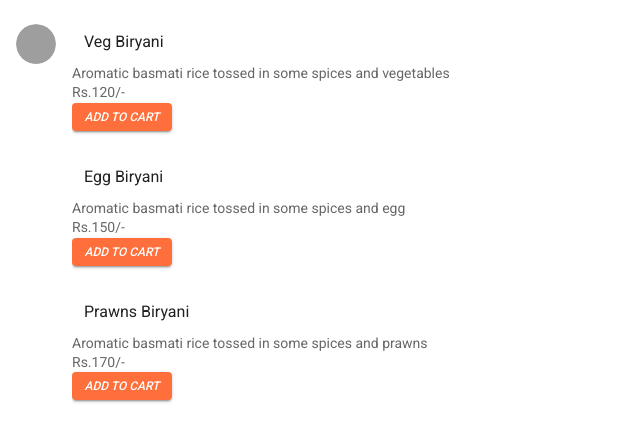
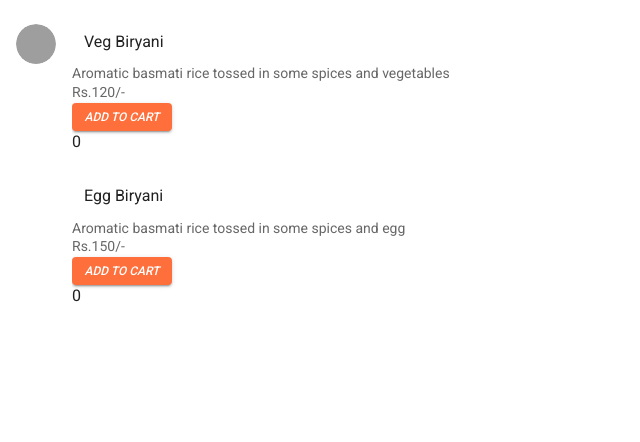
Before and after one commit to anushasanyamkamat/Dreamland-restaurant, a Vue app: page / in a window 1280 px wide. Shown: the top 442 px of the page, without its empty margins (0-640 px from the left). Built offline with nearby package versions, Linux system fonts and the light colour scheme; grey boxes are pictures that could not be loaded.

Commit message:
display individual  product quantity

```diff
--- a/src/components/Counter.vue
+++ b/src/components/Counter.vue
@@ -3,7 +3,7 @@
         <v-btn dark
             small
             color="#ff6f3c"
-            v-if="this.count===0"
+            v-if="this.counter===0"
             @click="increase">
             <v-icon dense xSmall>
             Add to Cart
@@ -17,8 +17,8 @@
                     mdi-minus
                  </v-icon>
             </v-btn>
-            {{count}}
-            <v-btn :disabled="this.count>=10"
+            {{counter}}
+            <v-btn :disabled="this.counter>=10"
                  @click="increase"
                  color="orange"
                  class="mx-2"
@@ -28,25 +28,19 @@
                     mdi-plus
                  </v-icon>
             </v-btn>
-
-            <!-- <button @click="decrease">-</button>
-                {{ count }}
-            <button :disabled="isActive" @click="increase">+</button> -->
         </div>
 
     </div>
+
 </template>
 
 <script>
 export default {
     name: 'Counter',
-    props: {
-        msg: String
-
-    },
+    props: ['count'],
     data: function() {
         return{
-            count:0,
+            counter:this.count,
         }
 
     },
@@ -54,10 +48,14 @@ export default {
     methods: {
 
         increase: function(){
-            this.count++;
+            this.counter++;
+            this.$emit('product-count', this.counter);
+
+
         },
         decrease: function(){
-            this.count--;
+            this.counter--;
+            this.$emit('product-count', this.counter);
 
         }
     }
--- a/src/components/HotelMenu.vue
+++ b/src/components/HotelMenu.vue
@@ -16,33 +16,12 @@
 
                         <v-list-item-subtitle >Rs.{{item.price}}/-
                         </v-list-item-subtitle>
-                    <Counter/>
+                    <Counter :count="0" @product-count="updateQuantity"/>
+                    <span>{{ quantity }}</span>
                 </v-list-item-content>
             </v-list-item>
         </template>
-
     </v-list>
-    <!-- <div>
-        <div class="row food-item">
-
-            <div>
-                <ul style="list-style-type:none">
-                    <li v-for="(item, $index) in foodItems" :key="$index">
-                        <div>
-                            <img :src= "item.image" alt="food-pic"></div>
-                            <div class="title"><strong>{{item.title}} </strong> </div>
-                            <div class="description"><em>{{item.description}} </em></div>
-                            <div class="price">Rs.{{item.price}}/-</div>
-                        <Counter/>
-                    </li>
-                </ul>
-
-            </div>
-
-
-        </div>
-
-    </div> -->
 </template>
 
 <script>
@@ -66,14 +45,20 @@ export default {
                     'description': 'Aromatic basmati rice tossed in some spices and egg',
                     'price': 150,
                     },
-                    {
-                    'title': 'Prawns Biryani',
-                    'description': 'Aromatic basmati rice tossed in some spices and prawns',
-                    'price': 170,
-                    },
+                    // {
+                    // 'title': 'Prawns Biryani',
+                    // 'description': 'Aromatic basmati rice tossed in some spices and prawns',
+                    // 'price': 170,
+                    // },
                 ],
+            quantity: 0,
         }
-    }
+    },
+    methods: {
+        updateQuantity: function(quantity){
+        this.quantity = quantity;
+        },
+    },
 
 }
 </script>
```
